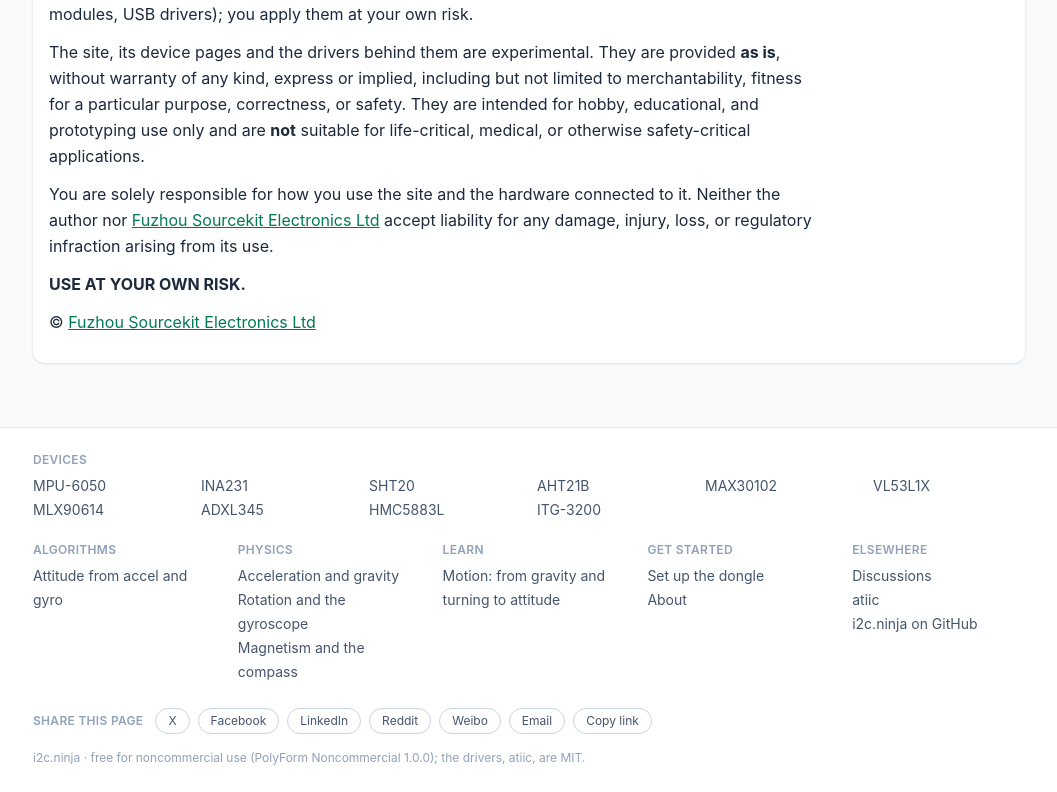
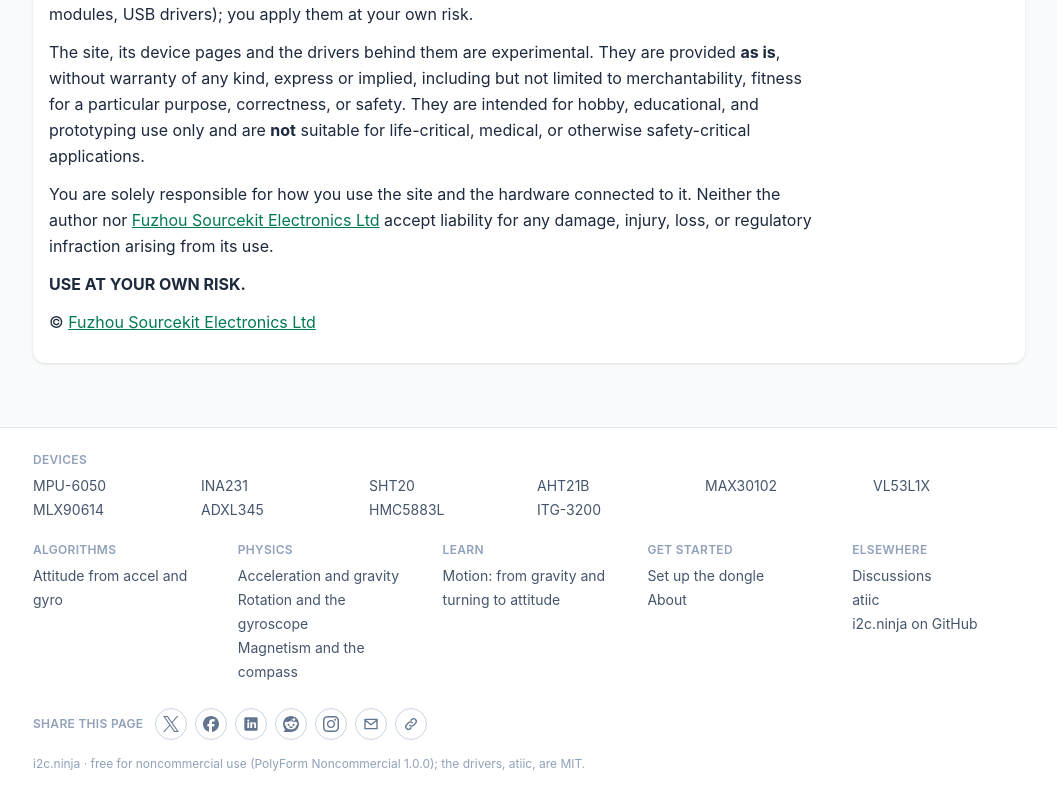
Before and after one commit to aguegu/i2c.ninja, a Vue app: page /about in a window 1280 px wide. Shown: the part 1238-2030 px from the top of the page, without its empty margins (111-1168 px from the left). Built offline with nearby package versions, Linux system fonts and the light colour scheme.

Commit message:
Share row as logos (Simple Icons): X, Facebook, LinkedIn (a plain in mark: not in Simple Icons), Reddit, Instagram (copies the link and opens Instagram: it takes no link from a page), email, copy link; Weibo off
Co-Authored-By: Claude Opus 5.5 <noreply@anthropic.com>

```diff
--- a/package.json
+++ b/package.json
@@ -28,6 +28,7 @@
     "atiic": "github:aguegu/atiic#1.3.23",
     "katex": "0.19.1",
     "marked": "18.1.3",
+    "simple-icons": "16.36.0",
     "vue": "3.5.44",
     "vue-router": "5.4.0",
     "workbox-window": "7.4.1"
--- a/src/components/ShareRow.vue
+++ b/src/components/ShareRow.vue
@@ -1,9 +1,13 @@
 <script setup>
 // Share this page: the device's own share sheet where the browser has one
-// (WeChat, WhatsApp, Telegram... through it), plain share links to a few
-// networks (nothing loaded from them, no trackers), email, and copy the
-// link. The page's address without its #tab, and its title.
+// (WeChat, WhatsApp, Telegram, Instagram... through it), plain share links to
+// a few networks (nothing loaded from them, no trackers), email, and copy the
+// link; each as its logo (Simple Icons, CC0; LinkedIn isn't in it: a plain
+// "in" mark). Instagram takes no link from a web page: its button copies the
+// link and opens Instagram to paste it. The page's address without its #tab,
+// and its title.
 import { ref, computed } from 'vue';
+import { siX, siFacebook, siReddit, siInstagram } from 'simple-icons';
 import { useRoute } from 'vue-router';
 import { ORIGIN, pageFor, fullTitle } from '../lib/pages.js';
 
@@ -15,14 +19,32 @@ const canShare = typeof navigator !== 'undefined' && 'share' in navigator;
 const copied = ref(false);
 
 const e = encodeURIComponent;
+// LinkedIn's "in", drawn plainly, cut out of a rounded square (evenodd; 24
+// units, as Simple Icons)
+const LINKEDIN = 'M4 2h16a2 2 0 0 1 2 2v16a2 2 0 0 1-2 2H4a2 2 0 0 1-2-2V4a2 2 0 0 1 2-2zm2.5 7.5V18h2.8V9.5zm1.4-4.2a1.6 1.6 0 1 0 0 3.2a1.6 1.6 0 0 0 0-3.2zM11 9.5V18h2.8v-4.5c0-1.2.3-2.2 1.6-2.2s1.4 1.1 1.4 2.3V18h2.8v-5c0-2.5-.6-3.7-3.1-3.7c-1.3 0-2.1.6-2.6 1.3V9.5z';
+const MAIL = 'M3 5h18v14H3zM3 6l9 7l9-7';
+const LINK = 'M10 14a4 4 0 0 0 5.7 0l3-3a4 4 0 0 0-5.7-5.7l-1 1M14 10a4 4 0 0 0-5.7 0l-3 3a4 4 0 0 0 5.7 5.7l1-1';
+const SHARE = 'M12 3v12M7 8l5-5l5 5M5 13v6h14v-6';
 const NETWORKS = [
-  { name: 'X', href: (u, t) => `https://x.com/intent/post?url=${e(u)}&text=${e(t)}` },
-  { name: 'Facebook', href: (u) => `https://www.facebook.com/sharer/sharer.php?u=${e(u)}` },
-  { name: 'LinkedIn', href: (u) => `https://www.linkedin.com/sharing/share-offsite/?url=${e(u)}` },
-  { name: 'Reddit', href: (u, t) => `https://www.reddit.com/submit?url=${e(u)}&title=${e(t)}` },
-  { name: 'Weibo', href: (u, t) => `https://service.weibo.com/share/share.php?url=${e(u)}&title=${e(t)}` },
-  { name: 'Email', href: (u, t) => `mailto:?subject=${e(t)}&body=${e(u)}` },
+  { name: 'X', path: siX.path, href: (u, t) => `https://x.com/intent/post?url=${e(u)}&text=${e(t)}` },
+  { name: 'Facebook', path: siFacebook.path, href: (u) => `https://www.facebook.com/sharer/sharer.php?u=${e(u)}` },
+  { name: 'LinkedIn', path: LINKEDIN, rule: 'evenodd', href: (u) => `https://www.linkedin.com/sharing/share-offsite/?url=${e(u)}` },
+  { name: 'Reddit', path: siReddit.path, href: (u, t) => `https://www.reddit.com/submit?url=${e(u)}&title=${e(t)}` },
 ];
+const INSTAGRAM = siInstagram.path;
+const instagramCopied = ref(false);
+
+// Instagram: the link copied, Instagram opened to paste it
+async function toInstagram() {
+  try {
+    await navigator.clipboard.writeText(url.value);
+    instagramCopied.value = true;
+    setTimeout(() => { instagramCopied.value = false; }, 4000);
+  } catch {
+    // no clipboard: Instagram opens anyway
+  }
+  window.open('https://www.instagram.com/', '_blank', 'noopener');
+}
 
 async function share() {
   try {
@@ -42,14 +64,28 @@ async function copy() {
   }
 }
 
-const pill = 'rounded-full border border-slate-300 px-3 py-1 text-xs text-slate-600 hover:border-emerald-600 hover:text-emerald-700 dark:border-slate-600 dark:text-slate-300 dark:hover:text-emerald-400';
+const icon = 'flex h-8 w-8 items-center justify-center rounded-full border border-slate-300 text-slate-500 transition hover:border-emerald-600 hover:text-emerald-700 dark:border-slate-600 dark:text-slate-400 dark:hover:text-emerald-400';
 </script>
 
 <template>
   <div class="flex flex-wrap items-center gap-2">
     <span class="mr-1 text-xs font-semibold tracking-wide text-slate-400 uppercase">Share this page</span>
-    <button v-if="canShare" type="button" :class="pill" @click="share">Share…</button>
-    <a v-for="n in NETWORKS" :key="n.name" :href="n.href(url, title)" target="_blank" rel="noopener noreferrer" :class="pill">{{ n.name }}</a>
-    <button type="button" :class="pill" @click="copy">{{ copied ? 'Copied' : 'Copy link' }}</button>
+    <button v-if="canShare" type="button" :class="icon" title="Share…" aria-label="Share…" @click="share">
+      <svg viewBox="0 0 24 24" class="h-4 w-4" fill="none" stroke="currentColor" stroke-width="2" stroke-linecap="round" stroke-linejoin="round" aria-hidden="true"><path :d="SHARE" /></svg>
+    </button>
+    <a v-for="n in NETWORKS" :key="n.name" :href="n.href(url, title)" target="_blank" rel="noopener noreferrer" :class="icon" :title="`Share on ${n.name}`" :aria-label="`Share on ${n.name}`">
+      <svg viewBox="0 0 24 24" class="h-4 w-4" fill="currentColor" aria-hidden="true"><path :d="n.path" :fill-rule="n.rule ?? 'nonzero'" /></svg>
+    </a>
+    <button type="button" :class="icon" title="Instagram: copy the link, then paste it there" aria-label="Instagram: copy the link and open Instagram" @click="toInstagram">
+      <svg viewBox="0 0 24 24" class="h-4 w-4" fill="currentColor" aria-hidden="true"><path :d="INSTAGRAM" /></svg>
+    </button>
+    <a :href="`mailto:?subject=${e(title)}&body=${e(url)}`" :class="icon" title="Email the link" aria-label="Email the link">
+      <svg viewBox="0 0 24 24" class="h-4 w-4" fill="none" stroke="currentColor" stroke-width="2" stroke-linejoin="round" aria-hidden="true"><path :d="MAIL" /></svg>
+    </a>
+    <button type="button" :class="icon" :title="copied ? 'Copied' : 'Copy the link'" aria-label="Copy the link" @click="copy">
+      <svg viewBox="0 0 24 24" class="h-4 w-4" fill="none" stroke="currentColor" stroke-width="2" stroke-linecap="round" aria-hidden="true"><path :d="LINK" /></svg>
+    </button>
+    <span v-if="copied" class="text-xs text-emerald-700 dark:text-emerald-400">link copied</span>
+    <span v-if="instagramCopied" class="text-xs text-emerald-700 dark:text-emerald-400">link copied: paste it in Instagram</span>
   </div>
 </template>
```
Also changed, not shown: 1 other file (tests, documents, lock files or other folders).
